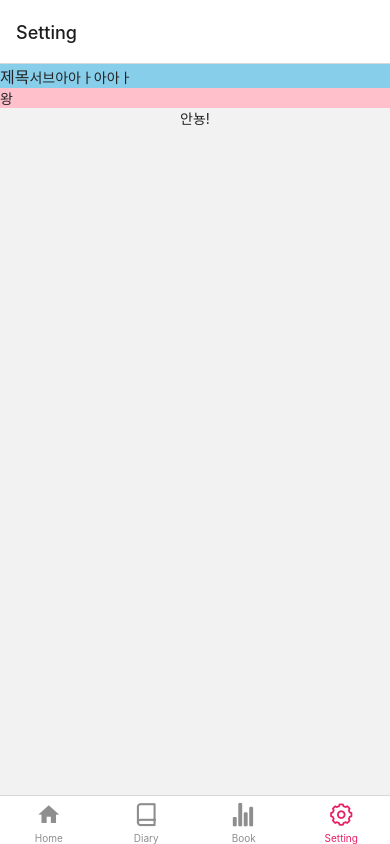
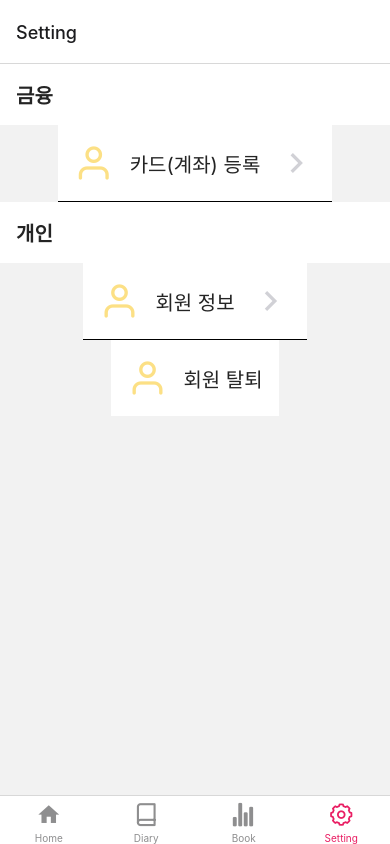
Before and after one commit to Graduation-23/front, a React Native app: screen /SettingNavigator in a window 390 px wide. Built offline with nearby package versions, Linux system fonts and the light colour scheme.

Commit message:
(#6) SettingScreen ListItem 추가

```diff
--- a/src/screens/SettingScreen.tsx
+++ b/src/screens/SettingScreen.tsx
@@ -1,30 +1,43 @@
-import {useState} from 'react';
 import {Text} from '@rneui/base';
 import {SafeAreaView} from 'react-native';
 import {ListItem} from '@rneui/themed';
+import Icon from 'react-native-vector-icons/Feather';
 
 export default function SettingScreen() {
-  const [text, setText] = useState('왕');
   return (
     <SafeAreaView style={{alignItems: 'center', justifyContent: 'center'}}>
-      <ListItem.Title style={{backgroundColor: 'skyblue', width: '100%'}}>
-        <Text>제목</Text>
-        <ListItem.Subtitle>
-          <Text>서브</Text>
-          <ListItem.Content>
-            <Text>아아ㅏ아아ㅏ</Text>
-          </ListItem.Content>
-        </ListItem.Subtitle>
-      </ListItem.Title>
-
-      <ListItem.Subtitle
-        style={{width: '100%', backgroundColor: 'pink'}}
-        onPress={() => {
-          setText('냥?');
-        }}>
-        <Text>{text}</Text>
-      </ListItem.Subtitle>
-      <Text>안뇽!</Text>
+      {/*금융 관련 */}
+      <ListItem style={{width: '100%'}}>
+        <ListItem.Title style={{fontSize: 20, fontWeight: 'bold'}}>
+          금융
+        </ListItem.Title>
+      </ListItem>
+      <ListItem style={{borderColor: 'black', borderBottomWidth: 1}}>
+        <Icon name="user" size={40} color="#fce085" />
+        <ListItem.Title style={{width: '75%'}}>
+          <Text style={{fontSize: 20}}>카드(계좌) 등록</Text>
+        </ListItem.Title>
+        <ListItem.Chevron size={40} />
+      </ListItem>
+      {/*회원 관련 */}
+      <ListItem style={{width: '100%'}}>
+        <ListItem.Title style={{fontSize: 20, fontWeight: 'bold'}}>
+          개인
+        </ListItem.Title>
+      </ListItem>
+      <ListItem style={{borderColor: 'black', borderBottomWidth: 1}}>
+        <Icon name="user" size={40} color="#fce085" />
+        <ListItem.Title style={{width: '75%'}}>
+          <Text style={{fontSize: 20}}>회원 정보</Text>
+        </ListItem.Title>
+        <ListItem.Chevron size={40} />
+      </ListItem>
+      <ListItem>
+        <Icon name="user" size={40} color="#fce085" />
+        <ListItem.Title style={{width: '90%'}}>
+          <Text style={{fontSize: 20}}>회원 탈퇴</Text>
+        </ListItem.Title>
+      </ListItem>
     </SafeAreaView>
   );
 }
```
